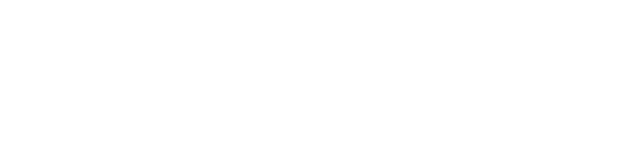
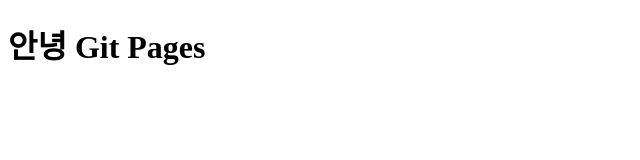
Before and after one commit to lookinside72/homepage, a plain HTML site: page docs/index.html in a window 1280 px wide. Shown: the whole page, without its empty margins (0-640 px from the left). Drawn offline with Linux system fonts and the light colour scheme.

Commit message:
Update index.html

```diff
--- a/docs/index.html
+++ b/docs/index.html
@@ -6,6 +6,6 @@
   <title>안녕 Git Pages</title>
 </head>
 <body>
-
+  <h1>안녕 Git Pages</h1>
 </body>
 </html>
```
